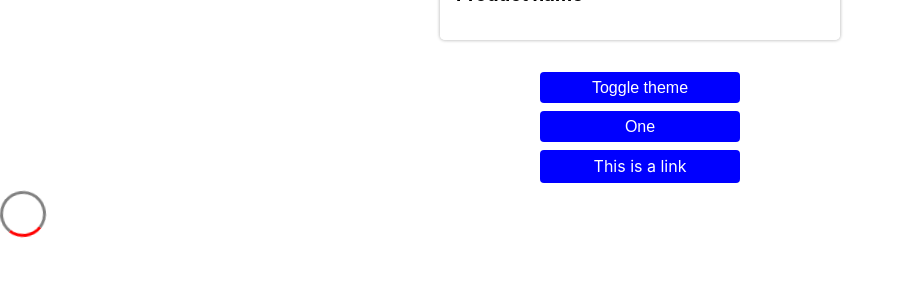
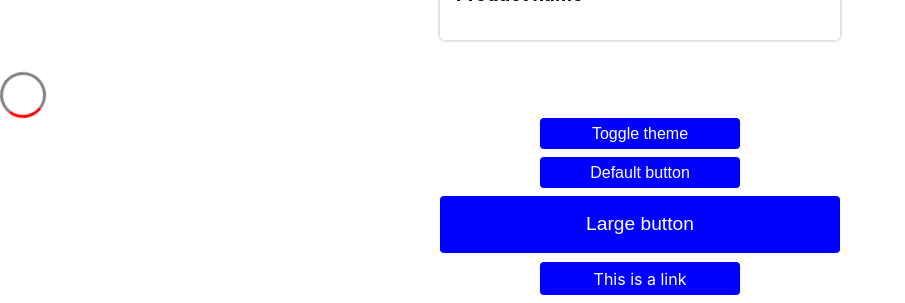
Before and after one commit to yosrimhamdi/styled-components, a React (Create React App) app: page / in a window 1280 px wide. Shown: the part 484-787 px from the top of the page, without its empty margins (0-905 px from the left). Built offline with nearby package versions, Linux system fonts and the light colour scheme; the HTML template or start-up script is replaced by a standard one.

Commit message:
=Using css function.

```diff
--- a/src/App.js
+++ b/src/App.js
@@ -14,12 +14,13 @@ const App = () => {
     <ThemeProvider theme={isLight ? lightTheme : darkTheme}>
       <GlobalStyles />
       <Card />
+      <Spinner />
       <Button onClick={() => setIsLight(!isLight)}>Toggle theme</Button>
-      <Button>One</Button>
+      <Button>Default button</Button>
+      <Button large>Large button</Button>
       <Button as="a" href="https://www.mhamdi.co/" target="_blank">
         This is a link
       </Button>
-      <Spinner />
     </ThemeProvider>
   );
 };
--- a/src/components/Buttons.js
+++ b/src/components/Buttons.js
@@ -1,20 +1,29 @@
-import styled from 'styled-components';
+import styled, { css } from 'styled-components';
 import { Button as MUIButton } from '@material-ui/core';
 
 export const Button = styled.button`
-  width: 200px;
   text-align: center;
   background-color: blue;
   color: white;
   border: none;
-  padding: 0.4em 0;
   border-radius: 4px;
   display: block;
   margin: 0 auto;
   cursor: pointer;
   margin-bottom: 0.5em;
-  font-size: 1rem;
   text-decoration: none;
+  ${({ large }) =>
+    large
+      ? css`
+          width: 400px;
+          font-size: 1.2rem;
+          padding: 0.9em 0;
+        `
+      : css`
+          width: 200px;
+          font-size: 1rem;
+          padding: 0.4em 0;
+        `}
 `;
 
 export const FancyButton = styled(Button)`
```
